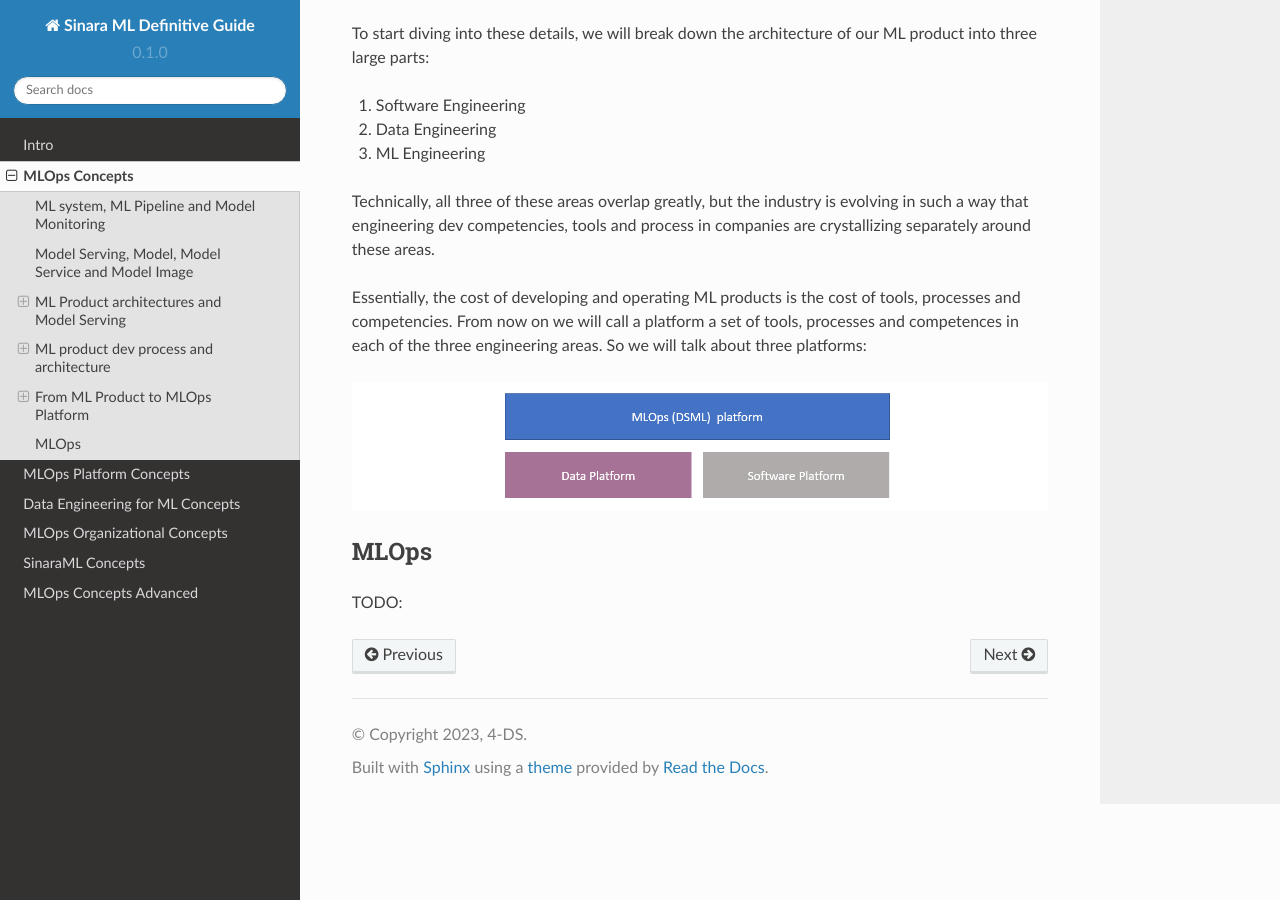
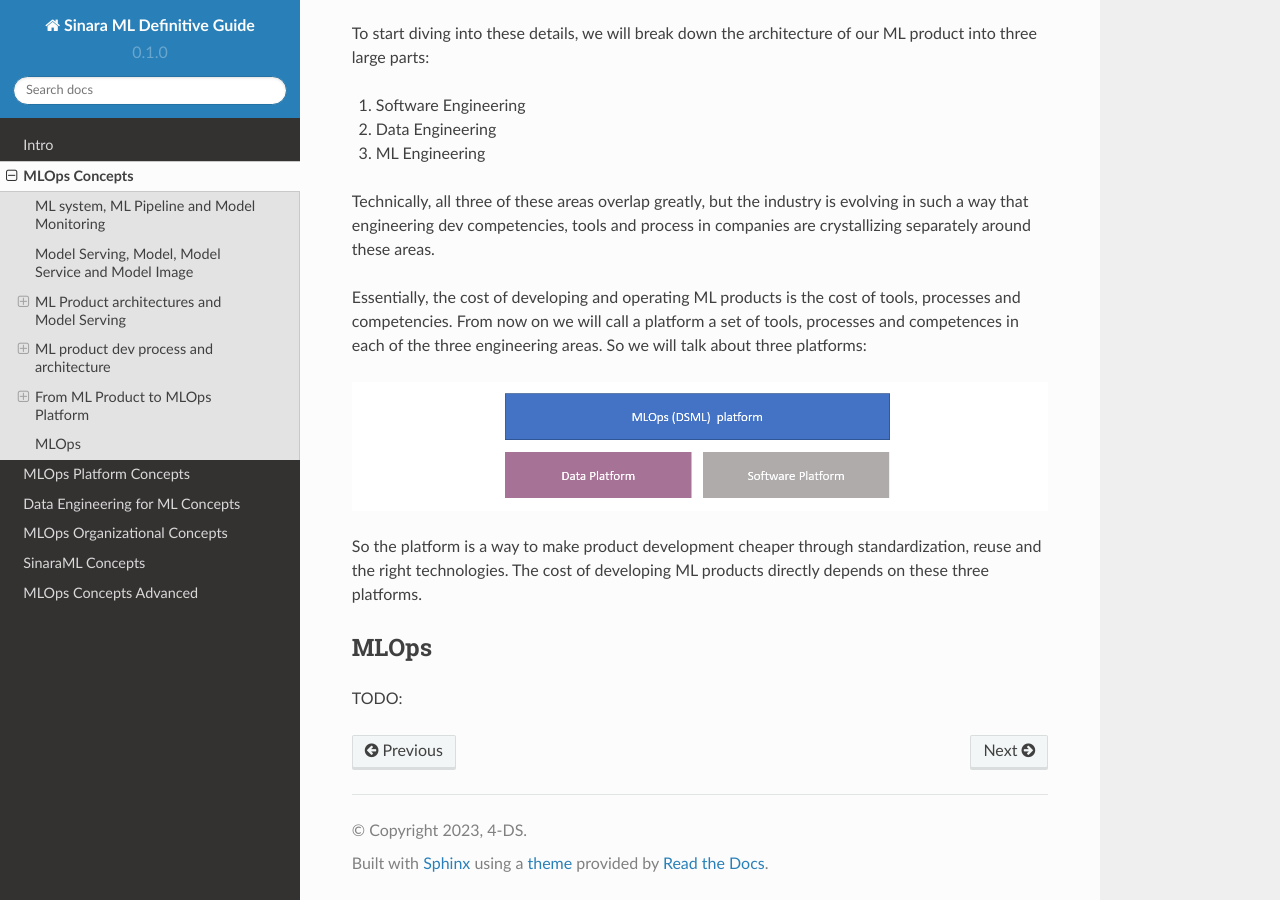
Before and after one commit to 4-DS/SinaraML-Def-Guide, a Sphinx documentation site: the page built from docs/source/concepts.rst, in a window 1280 px wide and 900 px high, scrolled down 11695 px. Built offline with Sphinx 7.4.7 and the Read the Docs theme 2.0.0, drawn with Linux system fonts in a browser that asks for light colours.

Commit message:
Update concepts.rst

```diff
--- a/docs/source/concepts.rst
+++ b/docs/source/concepts.rst
@@ -214,6 +214,8 @@ Essentially, the cost of developing and operating ML products is the cost of too
 
 .. image:: three_platfroms_2.png
 
+So the platform is a way to make product development cheaper through standardization, reuse and the right technologies. The cost of developing ML products directly depends on these three platforms.
+
 MLOps
 *****
 TODO:
```
